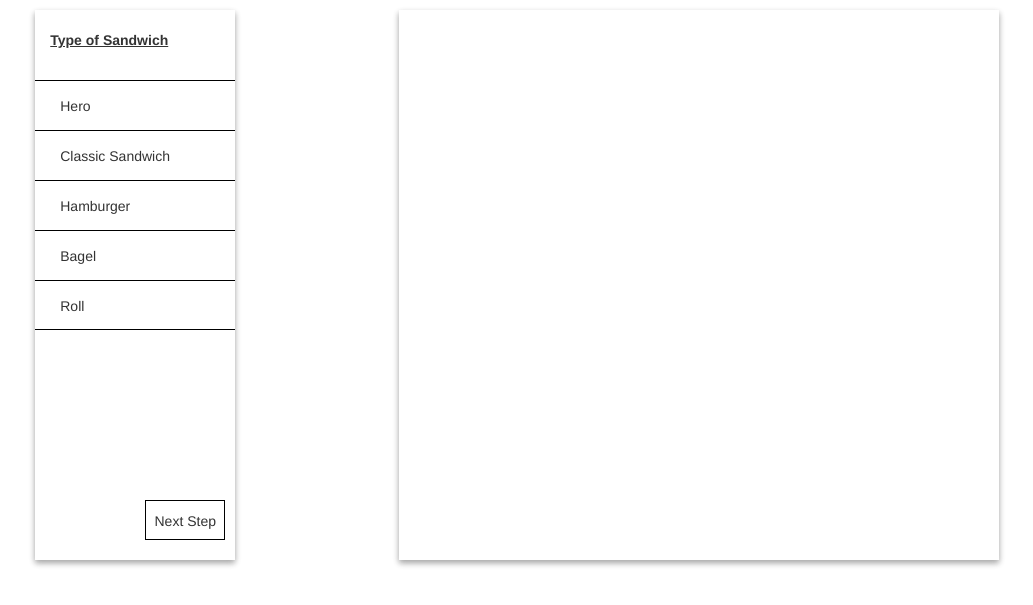
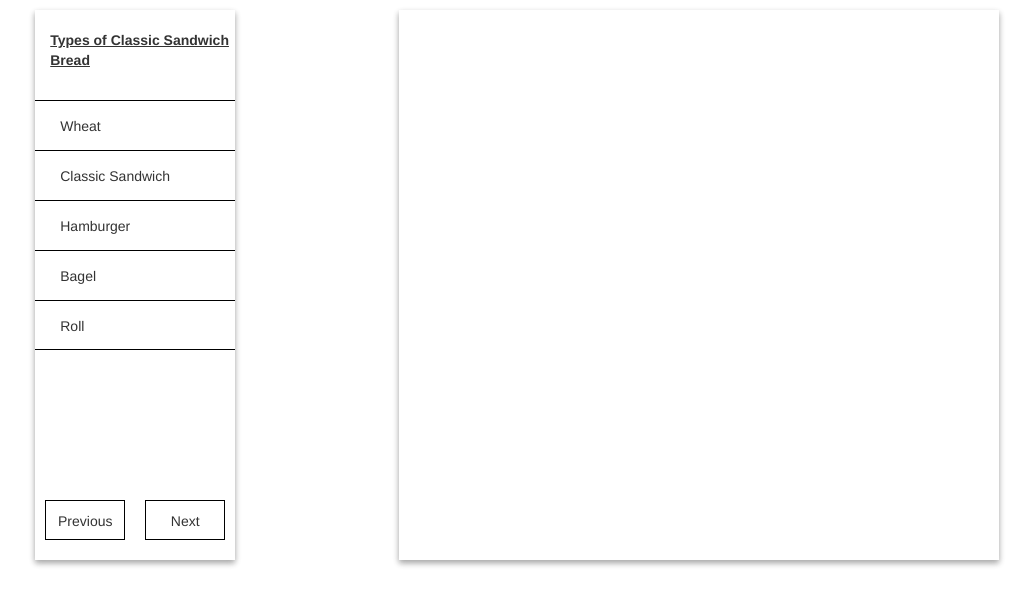
Before and after one commit to captiosus/SubHub, a Flask app: page /Create in a window 1280 px wide. Shown: the part 60-665 px from the top of the page, without its empty margins (146-1179 px from the left). Run offline with Flask 2, Linux system fonts and the light colour scheme; some libraries are stand-ins or nearby versions.

Commit message:
types of breads update

```diff
--- a/templates/Create/index.html
+++ b/templates/Create/index.html
@@ -38,15 +38,16 @@
         </div>
         <div class="col-lg-offset-1 col-sm-3 col-lg-pull-8 col-sm-pull-9 col-xs-12">
           <div class="sandwich-details">
-            <p>Type of Sandwich</p>
+            <p>Types of Classic Sandwich Bread</p>
             <ul>
-              <li class="choice" id="hero"><p>Hero</p></li>
+              <li class="choice" id="wheat"><p>Wheat</p></li>
               <li class="choice" id="classic"><p>Classic Sandwich</p></li>
               <li class="choice" id="burger"><p>Hamburger</p></li>
               <li class="choice" id="bagel"><p>Bagel</p></li>
               <li class="choice" id="roll"><p>Roll</p></li>
             </ul>
-            <div class="next"> Next Step </div>
+            <div class="next"> Next </div>
+            <div class="previous"> Previous </div>
           </div>
         </div>
       </div>
```
